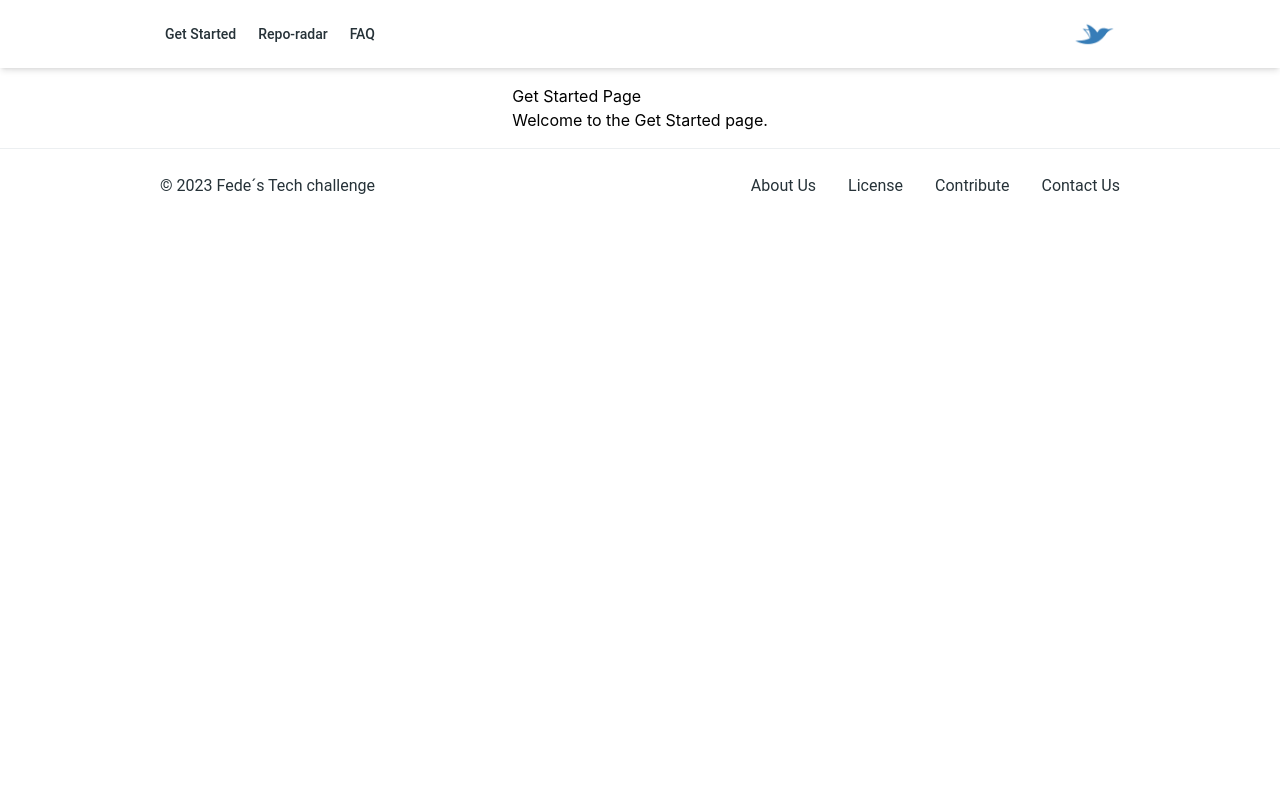
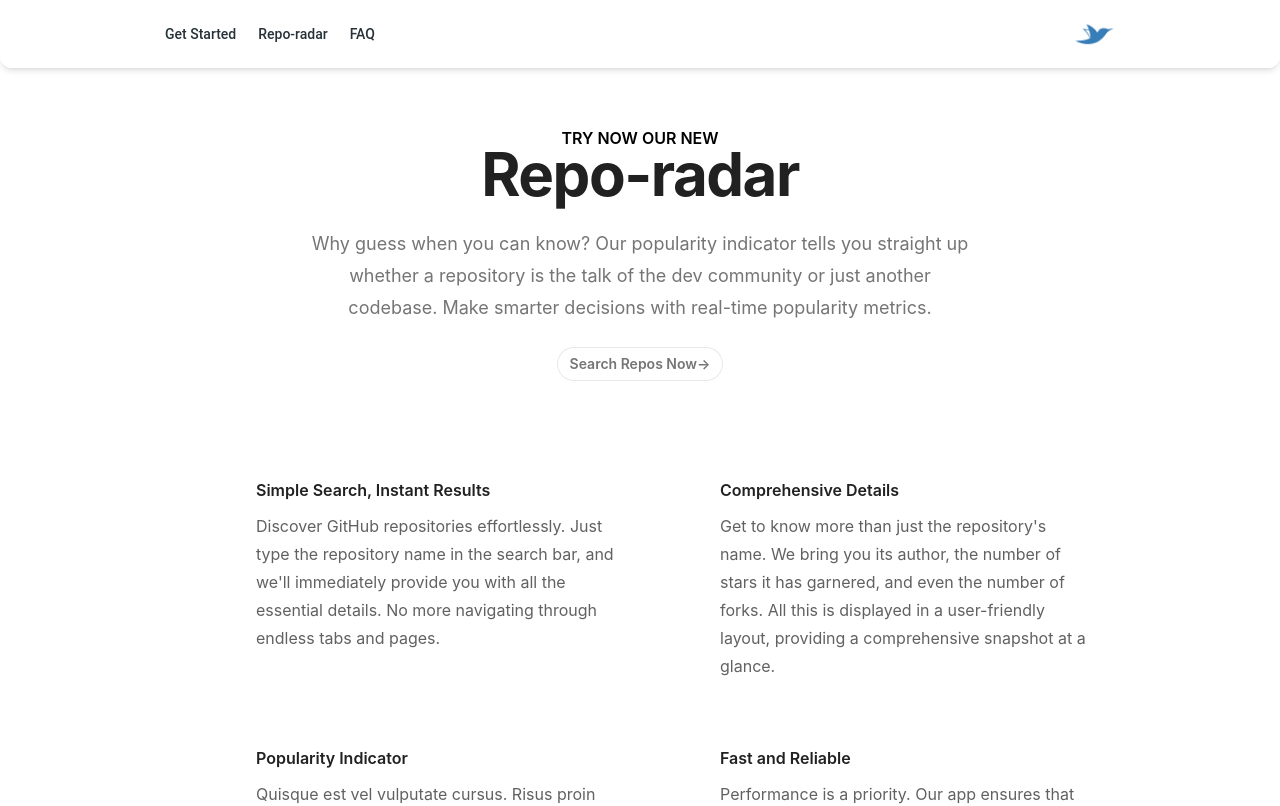
Before and after one commit to federicalora94/orderbird-repo-radar, a React (Create React App) app: page / in a window 1280 px wide. Shown: the top 806 px of the page. Built offline with nearby package versions, Linux system fonts and the light colour scheme.

Commit message:
feat: adds draft content to GetStarted, RepoRadar, and FAQ pages;
Linked to: [Issue #9](https://github.com/federicalora94/orderbird-repo-radar/issues/9)

Signed-off-by: F.Lora <federicalora94@gmail.com>

```diff
--- a/src/components/FAQ.js
+++ b/src/components/FAQ.js
@@ -1,11 +1,63 @@
-import React from 'react';
+import React from "react";
+import {
+    Accordion,
+    AccordionHeader,
+    AccordionBody,
+} from "@material-tailwind/react";
 
 function FAQ() {
+    const [open, setOpen] = React.useState(1);
+
+    const handleOpen = (value) => setOpen(open === value ? 0 : value);
+
     return (
-        <div>
-            <h1>FAQ Page</h1>
-            <p>These are the Frequently Asked Questions.</p>
-        </div>
+        <>
+            <Accordion open={open === 1} className="mb-2 rounded-lg border border-blue-gray-100 px-4 max-w-screen-lg ">
+                <AccordionHeader
+                    onClick={() => handleOpen(1)}
+                    className={`border-b-0 transition-colors ${
+                        open === 1 ? "text-blue-500 hover:!text-blue-700" : ""
+                    }`}
+                >
+                    What is Material Tailwind?
+                </AccordionHeader>
+                <AccordionBody className="pt-0 text-base font-normal">
+                    We&apos;re not always in the position that we want to be at. We&apos;re constantly
+                    growing. We&apos;re constantly making mistakes. We&apos;re constantly trying to express
+                    ourselves and actualize our dreams.
+                </AccordionBody>
+            </Accordion>
+            <Accordion open={open === 2} className="mb-2 rounded-lg border border-blue-gray-100 px-4 max-w-screen-lg ">
+                <AccordionHeader
+                    onClick={() => handleOpen(2)}
+                    className={`border-b-0 transition-colors ${
+                        open === 2 ? "text-blue-500 hover:!text-blue-700" : ""
+                    }`}
+                >
+                    How to use Material Tailwind?
+                </AccordionHeader>
+                <AccordionBody className="pt-0 text-base font-normal">
+                    We&apos;re not always in the position that we want to be at. We&apos;re constantly
+                    growing. We&apos;re constantly making mistakes. We&apos;re constantly trying to express
+                    ourselves and actualize our dreams.
+                </AccordionBody>
+            </Accordion>
+            <Accordion open={open === 3} className="rounded-lg border border-blue-gray-100 px-4 max-w-screen-lg ">
+                <AccordionHeader
+                    onClick={() => handleOpen(3)}
+                    className={`border-b-0 transition-colors ${
+                        open === 3 ? "text-blue-500 hover:!text-blue-700" : ""
+                    }`}
+                >
+                    What can I do with Material Tailwind?
+                </AccordionHeader>
+                <AccordionBody className="pt-0 text-base font-normal">
+                    We&apos;re not always in the position that we want to be at. We&apos;re constantly
+                    growing. We&apos;re constantly making mistakes. We&apos;re constantly trying to express
+                    ourselves and actualize our dreams.
+                </AccordionBody>
+            </Accordion>
+        </>
     );
 }
 
--- a/src/components/GetStarted.js
+++ b/src/components/GetStarted.js
@@ -1,10 +1,86 @@
+// Import required modules and components
 import React from 'react';
+import {StarIcon, MagnifyingGlassIcon, CheckCircleIcon, DocumentTextIcon} from '@heroicons/react/24/outline';
+import {Link} from 'react-router-dom';
 
+// Initialize feature data, including icons and descriptions
+const features = [
+    {
+        name: 'Simple Search, Instant Results',
+        description: 'Discover GitHub repositories effortlessly. Just type the repository name in the search bar, and we\'ll immediately provide you with all the essential details. No more navigating through endless tabs and pages.',
+        icon: MagnifyingGlassIcon,
+    },
+    {
+        name: 'Comprehensive Details',
+        description: 'Get to know more than just the repository\'s name. We bring you its author, the number of stars it has garnered, and even the number of forks. All this is displayed in a user-friendly layout, providing a comprehensive snapshot at a glance.',
+        icon: DocumentTextIcon,
+    },
+    {
+        name: 'Popularity Indicator',
+        description: 'Quisque est vel vulputate cursus. Risus proin diam nunc commodo. Lobortis auctor congue commodo diam neque.',
+        icon: StarIcon,
+    },
+    {
+        name: 'Fast and Reliable',
+        description: 'Performance is a priority. Our app ensures that your search results are displayed in under 0.5 seconds. Whether you\'re a casual browser or a serious researcher, you\'ll find what you\'re looking for in no time.',
+        icon: CheckCircleIcon,
+    }
+];
+
+// GetStarted component serves as the landing section of the application
 function GetStarted() {
     return (
-        <div>
-            <h1>Get Started Page</h1>
-            <p>Welcome to the Get Started page.</p>
+        // Root container with padding settings
+        <div className="py-10 sm:py-12">
+            {/* Central content container */}
+            <div className="mx-auto max-w-7xl px-6 lg:px-8">
+                {/*Header container with text centering on large screens*/}
+                <div className="mx-auto max-w-2xl lg:text-center">
+                    {/*Subtitle*/}
+                    <h2 className="text-base font-semibold leading-3 text-main-theme uppercase">try now our new</h2>
+                    {/*Main Title*/}
+                    <h1 className="text-4xl font-bold tracking-tight text-gray-900 sm:text-6xl">Repo-radar</h1>
+                    {/*Description Text*/}
+                    <p className="mt-6 mb-6 text-lg leading-8 text-gray-600">
+                        Why guess when you can know? Our popularity indicator tells you straight up whether a repository
+                        is the talk of the dev community or just another codebase. Make smarter decisions with real-time
+                        popularity metrics.
+                    </p>
+                    {/*Button linking to the repo search, shown on medium screens and up*/}
+                    <div className="hidden sm:mb-2 sm:flex sm:justify-center">
+                        <div
+                            className="relative rounded-full px-3 py-1 text-sm leading-6 text-gray-600 ring-1 ring-gray-900/10 hover:ring-gray-900/20">
+                            <Link to="/repo-radar" className="font-semibold text-main-theme">
+                                <span className="absolute inset-0" aria-hidden="true"/>
+                                Search Repos Now
+                                {/*Arrow Icon*/}
+                                <span aria-hidden="true">&rarr;</span>
+                            </Link>
+                        </div>
+                    </div>
+                </div>
+                {/*Features list container*/}
+                <div className="mx-auto mt-10 max-w-2xl sm:mt-10 lg:mt-24 lg:max-w-4xl">
+                    {/*Features grid layout*/}
+                    <dl className="grid max-w-xl grid-cols-1 gap-x-8 gap-y-10 lg:max-w-none lg:grid-cols-2 lg:gap-y-16">
+                        {/*Map through features to create each feature card*/}
+                        {features.map((feature) => (
+                            <div key={feature.name} className="relative pl-16">
+                                {/*Feature title with icon*/}
+                                <dt className="text-base font-semibold leading-7 text-gray-900">
+                                    <div
+                                        className="absolute left-0 top-0 flex h-10 w-10 items-center justify-center rounded-lg bg-main-theme">
+                                        <feature.icon className="h-6 w-6 text-white" aria-hidden="true"/>
+                                    </div>
+                                    {feature.name}
+                                </dt>
+                                {/*Feature description*/}
+                                <dd className="mt-2 text-base leading-7 text-gray-700">{feature.description}</dd>
+                            </div>
+                        ))}
+                    </dl>
+                </div>
+            </div>
         </div>
     );
 }
--- a/src/components/StickyNavbar.js
+++ b/src/components/StickyNavbar.js
@@ -59,9 +59,9 @@ export function StickyNavbar() {
         };
     }, []);
 
-    // Render the sticky navigation bar
+    // Render the navigation bar
     return (
-        <Navbar className="mx-auto max-w-full px-6 md:px-40 py-2 rounded-none">
+        <Navbar style={{ backdropFilter: 'none', WebkitBackdropFilter: 'none' }} className="mx-auto max-w-full px-6 md:px-40 py-2 sticky top-0 header-navigation">
             <div className="flex items-center justify-between text-blue-gray-900">
                 {/* Desktop view navigation list */}
                 <div className="hidden lg:block">
```
